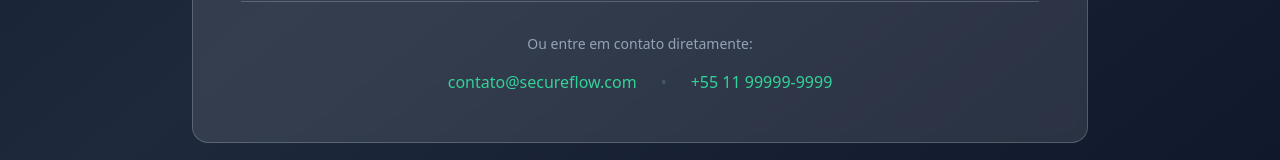
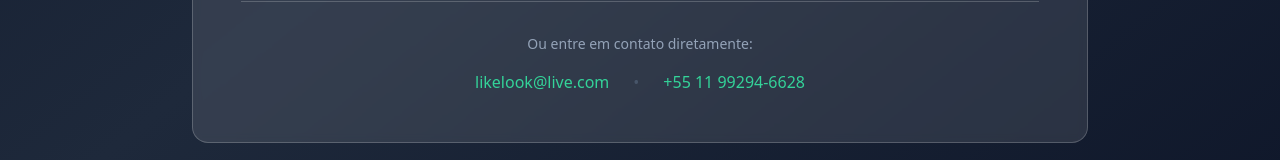
Before and after one commit to juliocamposmachado/SecureFlow, a React (Vite) app: page / in a window 1280 px wide. Shown: the part 5262-5422 px from the top of the page. Built offline with nearby package versions, Linux system fonts and the light colour scheme.

Commit message:
Update App.tsx

```diff
--- a/src/App.tsx
+++ b/src/App.tsx
@@ -486,12 +486,12 @@ function App() {
               <div className="mt-8 pt-8 border-t border-white/20">
                 <p className="text-slate-400 text-sm mb-4">Ou entre em contato diretamente:</p>
                 <div className="flex flex-col sm:flex-row justify-center items-center gap-6">
-                  <a href="mailto:contato@secureflow.com" className="text-emerald-400 hover:text-emerald-300 transition-colors">
-                    contato@secureflow.com
+                  <a href="mailto: likelook@live.com" className="text-emerald-400 hover:text-emerald-300 transition-colors">
+                     likelook@live.com
                   </a>
                   <span className="hidden sm:inline text-slate-600">•</span>
-                  <a href="tel:+5511999999999" className="text-emerald-400 hover:text-emerald-300 transition-colors">
-                    +55 11 99999-9999
+                  <a href="tel:+5511992946628" className="text-emerald-400 hover:text-emerald-300 transition-colors">
+                    +55 11 99294-6628
                   </a>
                 </div>
               </div>
```
